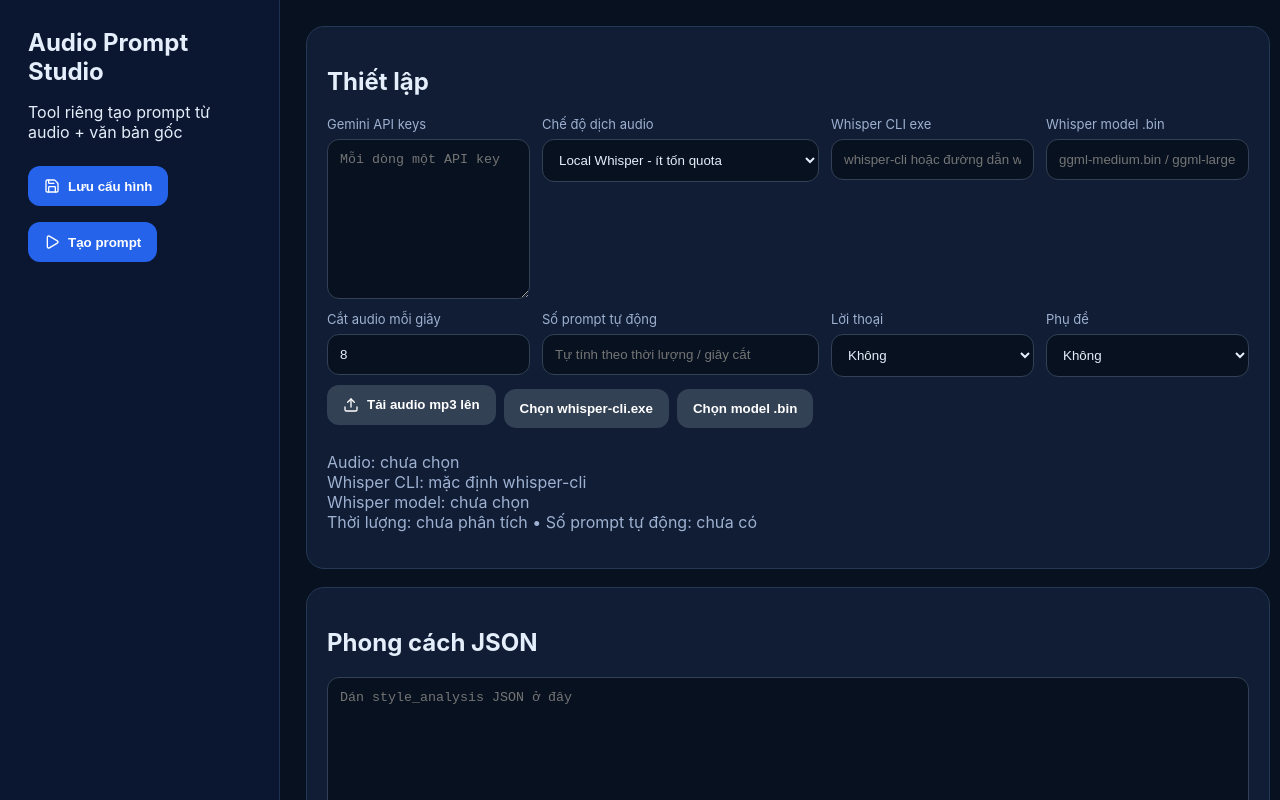
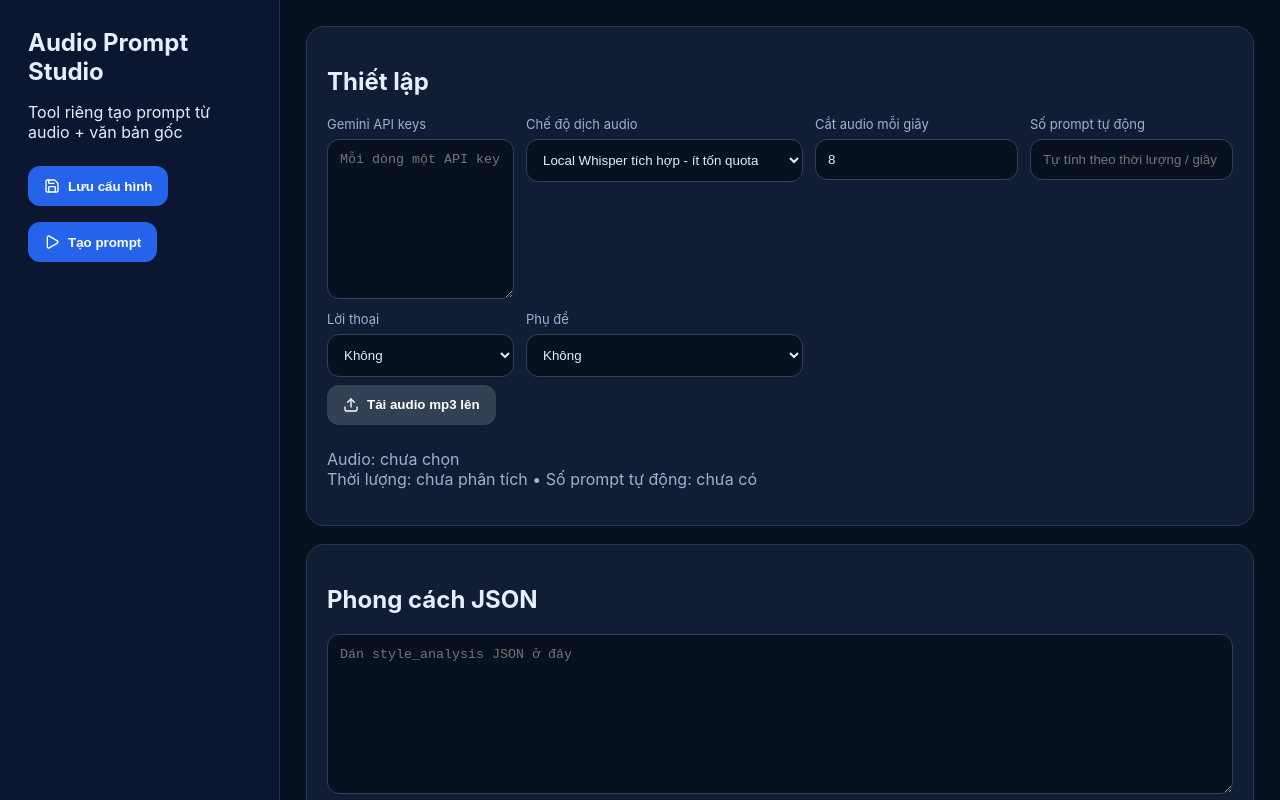
Before and after one commit to phamvuong90sd-create/audio-prompt-studio, a React (Vite) app: page / in a window 1280 px wide. Shown: the top 800 px of the page. Built offline with nearby package versions, Linux system fonts and the light colour scheme.

Commit message:
feat: bundle local Whisper inside app

```diff
--- a/package.json
+++ b/package.json
@@ -30,11 +30,11 @@
     "productName": "Audio Prompt Studio",
     "asar": true,
     "publish": null,
-    "files": ["dist/**/*", "electron/**/*", "package.json"],
+    "files": ["dist/**/*", "electron/**/*", "vendor/whisper/**/*", "package.json"],
     "win": {"target": [{"target": "nsis", "arch": ["x64"]}], "artifactName": "AudioPromptStudio-Setup.exe"},
     "nsis": {"oneClick": false, "perMachine": false, "allowToChangeInstallationDirectory": true, "createDesktopShortcut": true, "createStartMenuShortcut": true, "shortcutName": "Audio Prompt Studio"},
     "mac": {"target": [{"target": "dmg", "arch": ["universal"]}], "artifactName": "AudioPromptStudio-macOS.dmg"},
     "linux": {"target": [{"target": "AppImage", "arch": ["x64"]}], "artifactName": "AudioPromptStudio-Linux.AppImage"},
-    "asarUnpack": ["node_modules/@ffmpeg-installer/**"]
+    "asarUnpack": ["node_modules/@ffmpeg-installer/**", "vendor/whisper/**"]
   }
 }
--- a/src/main.tsx
+++ b/src/main.tsx
@@ -26,8 +26,6 @@
   const [styleJson, setStyleJson] = useState('');
   const [audioFile, setAudioFile] = useState('');
   const [transcriptionMode, setTranscriptionMode] = useState('localWhisper');
-  const [whisperExe, setWhisperExe] = useState('');
-  const [whisperModel, setWhisperModel] = useState('');
   const [chunkSeconds, setChunkSeconds] = useState('8');
   const [targetPromptCount, setTargetPromptCount] = useState('');
   const [originalText, setOriginalText] = useState('');
@@ -43,8 +41,6 @@
       setApiKey(c.apiKeys || c.apiKey || '');
       setStyleJson(c.styleJson || '');
       setTranscriptionMode(c.transcriptionMode || 'localWhisper');
-      setWhisperExe(c.whisperExe || '');
-      setWhisperModel(c.whisperModel || '');
     });
   }, []);
 
@@ -65,18 +61,9 @@
     }
   }
 
-  async function pickWhisperExe() {
-    const r = await api().openFile({ properties: ['openFile'], filters: [{ name: 'Whisper CLI', extensions: ['exe', '*'] }] });
-    if (r?.[0]) setWhisperExe(r[0]);
-  }
-
-  async function pickWhisperModel() {
-    const r = await api().openFile({ properties: ['openFile'], filters: [{ name: 'Whisper model', extensions: ['bin'] }] });
-    if (r?.[0]) setWhisperModel(r[0]);
-  }
 
   async function save() {
-    await api().saveConfig({ apiKeys: apiKey, styleJson, transcriptionMode, whisperExe, whisperModel });
+    await api().saveConfig({ apiKeys: apiKey, styleJson, transcriptionMode });
     setStatus('Đã lưu cấu hình');
   }
 
@@ -95,8 +82,6 @@
       styleJson,
       audioFile,
       transcriptionMode,
-      whisperExe,
-      whisperModel,
       chunkSeconds,
       targetPromptCount,
       originalText,
@@ -130,17 +115,10 @@
             </Field>
             <Field label="Chế độ dịch audio">
               <select value={transcriptionMode} onChange={e => setTranscriptionMode(e.target.value)}>
-                <option value="localWhisper">Local Whisper - ít tốn quota</option>
+                <option value="localWhisper">Local Whisper tích hợp - ít tốn quota</option>
                 <option value="gemini">Gemini Audio - nhanh nhưng tốn quota</option>
               </select>
-            </Field>
-            <Field label="Whisper CLI exe">
-              <input value={whisperExe} onChange={e => setWhisperExe(e.target.value)} placeholder="whisper-cli hoặc đường dẫn whisper-cli.exe" />
-            </Field>
-            <Field label="Whisper model .bin">
-              <input value={whisperModel} onChange={e => setWhisperModel(e.target.value)} placeholder="ggml-medium.bin / ggml-large-v3.bin" />
-            </Field>
-            <Field label="Cắt audio mỗi giây">
+            </Field>            <Field label="Cắt audio mỗi giây">
               <input value={chunkSeconds} onChange={async e => { const v = onlyDigits(e.target.value); setChunkSeconds(v); await refreshInfo(audioFile, v); }} />
             </Field>
             <Field label="Số prompt tự động">
@@ -158,9 +136,7 @@
             </Field>
           </div>
           <button className="soft" onClick={pickAudio}><Upload size={16}/> Tải audio mp3 lên</button>
-          <button className="soft" onClick={pickWhisperExe}>Chọn whisper-cli.exe</button>
-          <button className="soft" onClick={pickWhisperModel}>Chọn model .bin</button>
-          <p className="hint">Audio: {audioFile || 'chưa chọn'}<br/>Whisper CLI: {whisperExe || 'mặc định whisper-cli'}<br/>Whisper model: {whisperModel || 'chưa chọn'}<br/>Thời lượng: {autoInfo?.durationSeconds ? Math.round(autoInfo.durationSeconds) + 's' : 'chưa phân tích'} • Số prompt tự động: {autoInfo?.promptCount || 'chưa có'}</p>
+          <p className="hint">Audio: {audioFile || 'chưa chọn'}<br/>Thời lượng: {autoInfo?.durationSeconds ? Math.round(autoInfo.durationSeconds) + 's' : 'chưa phân tích'} • Số prompt tự động: {autoInfo?.promptCount || 'chưa có'}</p>
         </section>
         <section className="card"><h2>Phong cách JSON</h2><textarea value={styleJson} onChange={e => setStyleJson(e.target.value)} placeholder="Dán style_analysis JSON ở đây" /></section>
         <section className="card"><h2>Văn bản gốc</h2><textarea value={originalText} onChange={e => setOriginalText(e.target.value)} placeholder="Dán văn bản gốc để AI so sánh transcript và chỉnh cho chính xác" /></section>
```
Also changed, not shown: electron/main.cjs (+31 -5 lines).
